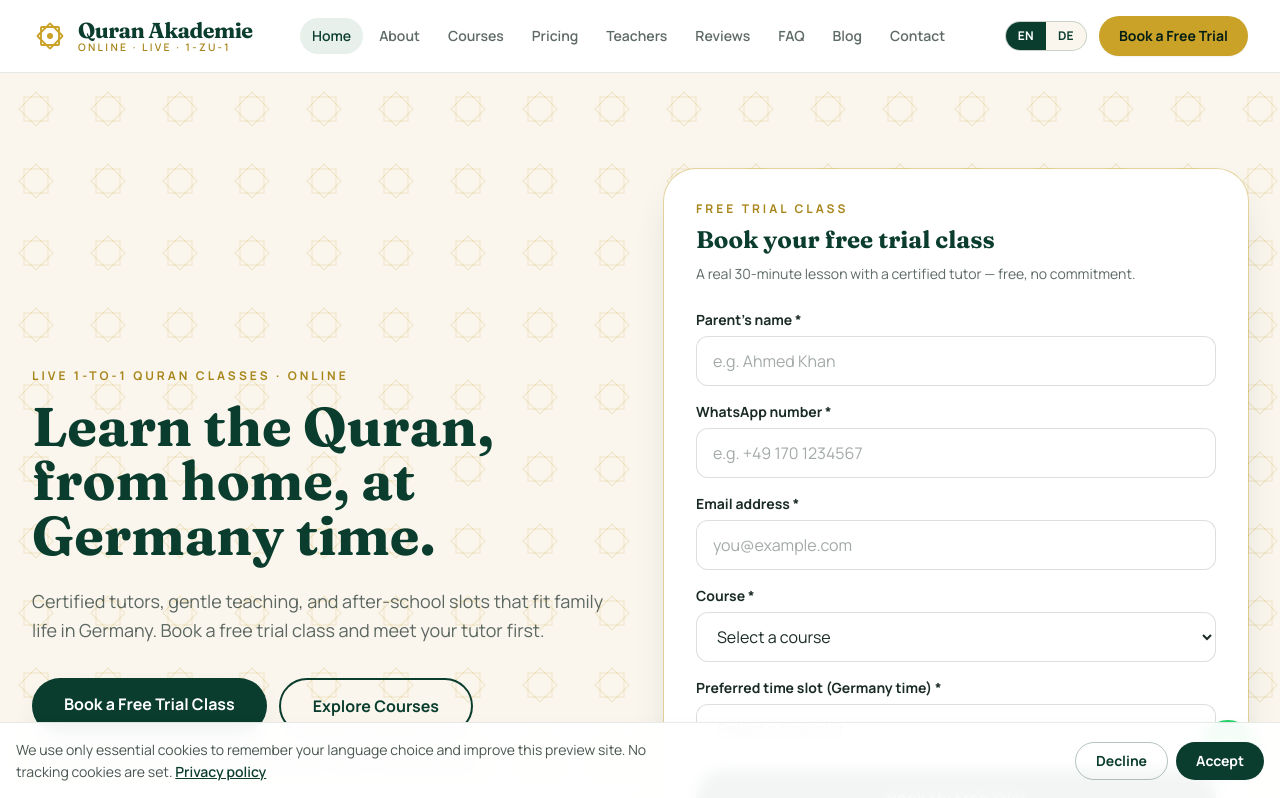
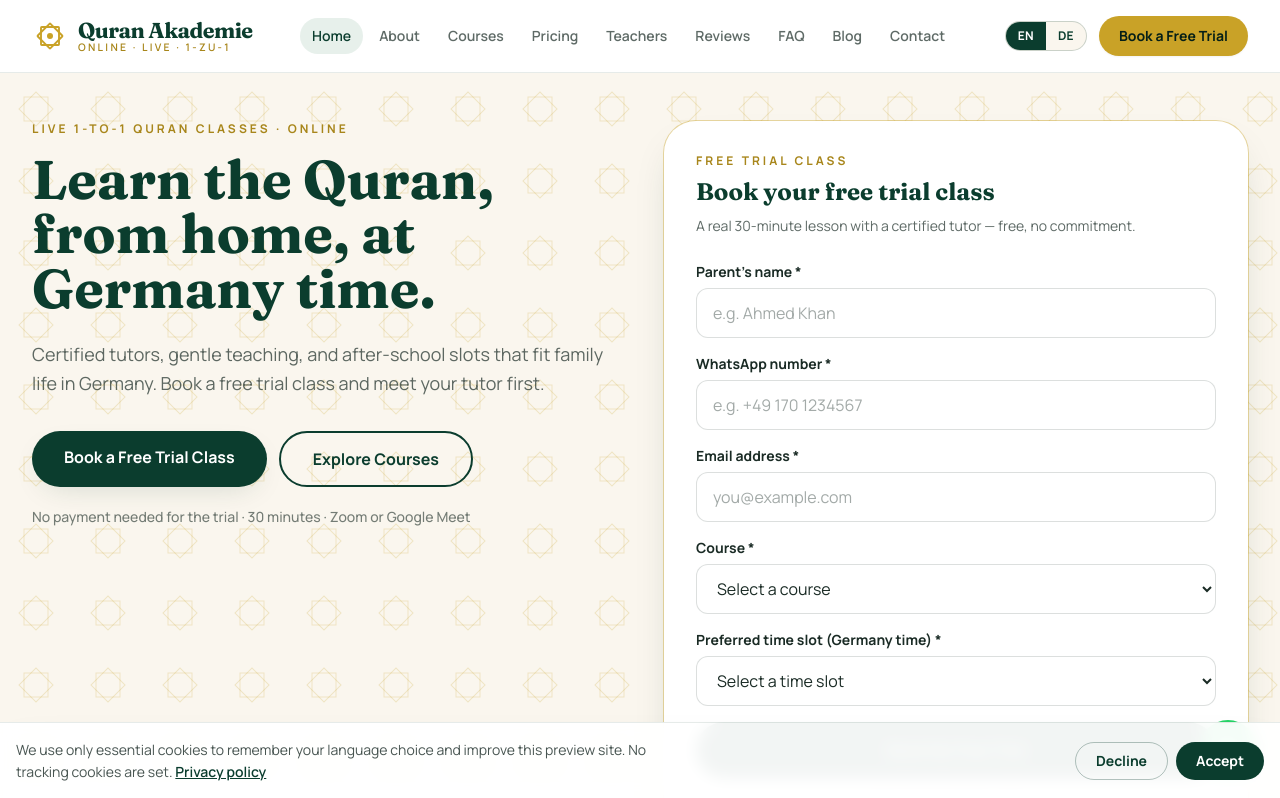
Before and after one commit to taimoor439/quran-akademie, a Next.js app: page / in a window 1280 px wide. Shown: the top 798 px of the page. Built offline with nearby package versions, Linux system fonts and the light colour scheme.

Commit message:
Hero: top-align content and reduce top padding so headline + form show without scrolling

```diff
--- a/src/app/page.tsx
+++ b/src/app/page.tsx
@@ -189,7 +189,7 @@ export default function HomePage() {
     <>
       {/* HERO */}
       <section className="pattern-star bg-cream">
-        <div className="mx-auto grid max-w-7xl items-center gap-12 px-4 py-16 sm:px-6 lg:grid-cols-2 lg:px-8 lg:py-24">
+        <div className="mx-auto grid max-w-7xl items-start gap-12 px-4 py-10 sm:px-6 lg:grid-cols-2 lg:px-8 lg:py-12">
           <div>
             <p className="text-xs font-bold uppercase tracking-[0.25em] text-gold-dark">
               {t.heroEyebrow}
```
